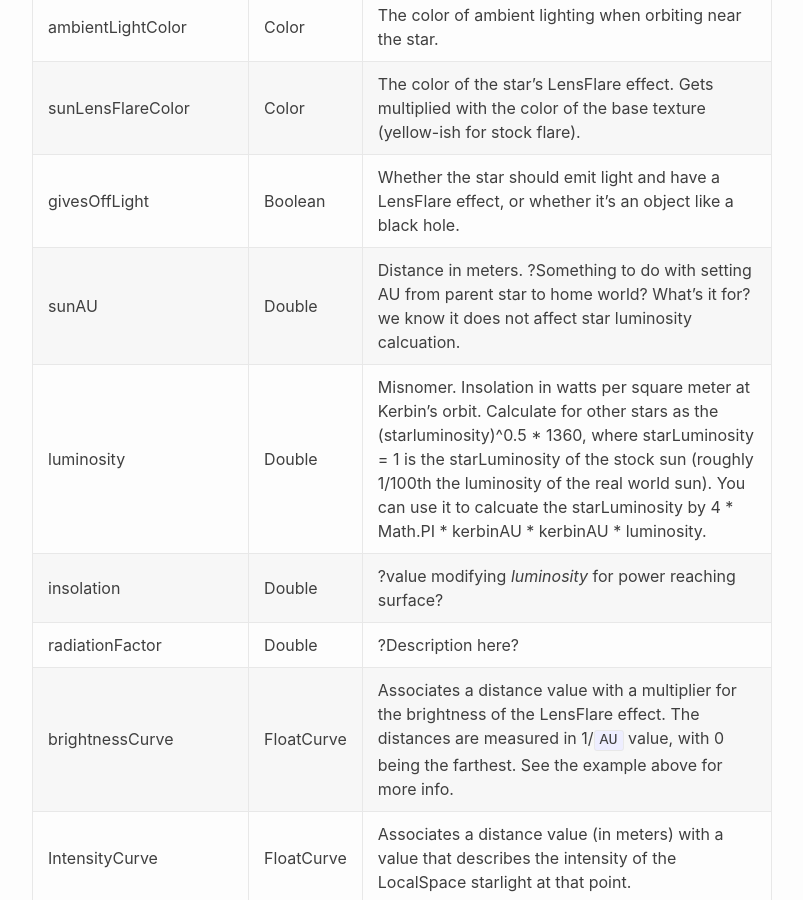
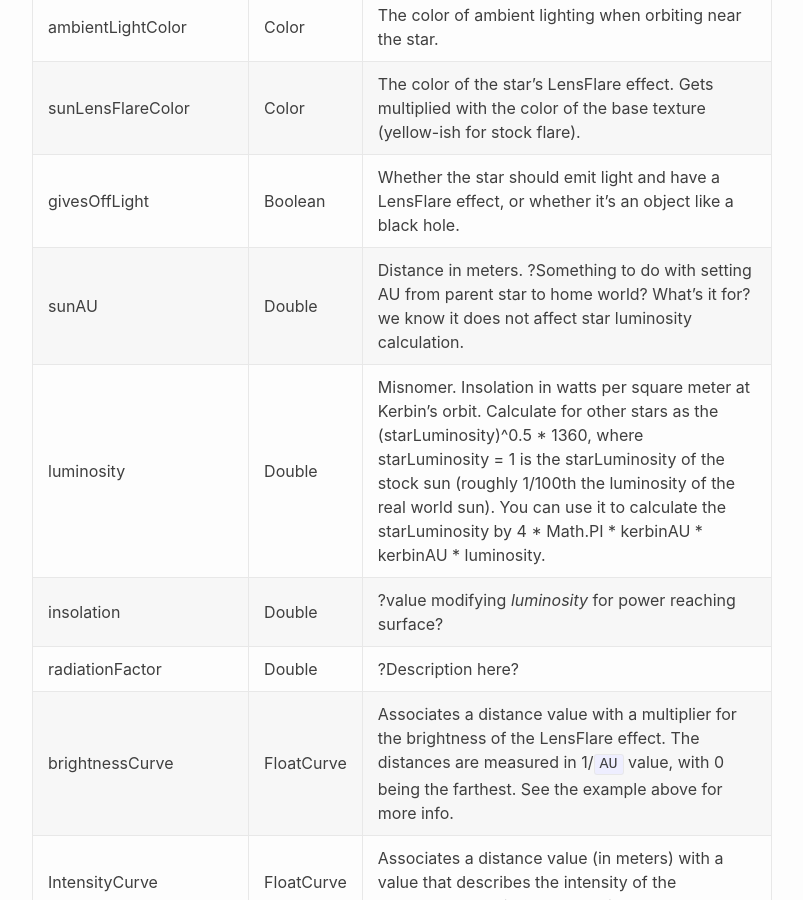
Before and after one commit to Kopernicus/wiki, a Jekyll site: the page built from main/ScaledVersion/Light.md, in a window 1280 px wide and 900 px high, scrolled down 1848 px. Shown: the whole window, without its empty margins (238-1041 px from the left). Built offline with Jekyll 4.4.1, drawn with Linux system fonts in a browser that asks for light colours.

Commit message:
Update README for actual wiki

```diff
--- a/main/ScaledVersion/Light.md
+++ b/main/ScaledVersion/Light.md
@@ -59,8 +59,8 @@ Light
 |ambientLightColor|Color|The color of ambient lighting when orbiting near the star.|
 |sunLensFlareColor|Color|The color of the star's LensFlare effect. Gets multiplied with the color of the base texture (yellow-ish for stock flare).|
 |givesOffLight|Boolean|Whether the star should emit light and have a LensFlare effect, or whether it's an object like a black hole.|
-|sunAU|Double|Distance in meters. ?Something to do with setting AU from parent star to home world? What's it for? we know it does not affect star luminosity calcuation.|
-|luminosity|Double|Misnomer. Insolation in watts per square meter at Kerbin's orbit. Calculate for other stars as the (starluminosity)^0.5 * 1360, where starLuminosity = 1 is the starLuminosity of the stock sun (roughly 1/100th the luminosity of the real world sun). You can use it to calcuate the starLuminosity by 4 * Math.PI * kerbinAU * kerbinAU * luminosity. |
+|sunAU|Double|Distance in meters. ?Something to do with setting AU from parent star to home world? What's it for? we know it does not affect star luminosity calculation.|
+|luminosity|Double|Misnomer. Insolation in watts per square meter at Kerbin's orbit. Calculate for other stars as the (starLuminosity)^0.5 * 1360, where starLuminosity = 1 is the starLuminosity of the stock sun (roughly 1/100th the luminosity of the real world sun). You can use it to calculate the starLuminosity by 4 * Math.PI * kerbinAU * kerbinAU * luminosity. |
 |insolation|Double| ?value modifying _luminosity_ for power reaching surface?|
 |radiationFactor|Double|?Description here?|
 |brightnessCurve|FloatCurve|Associates a distance value with a multiplier for the brightness of the LensFlare effect. The distances are measured in 1/`AU` value, with 0 being the farthest. See the example above for more info.|
```
Also changed, not shown: README.md.
